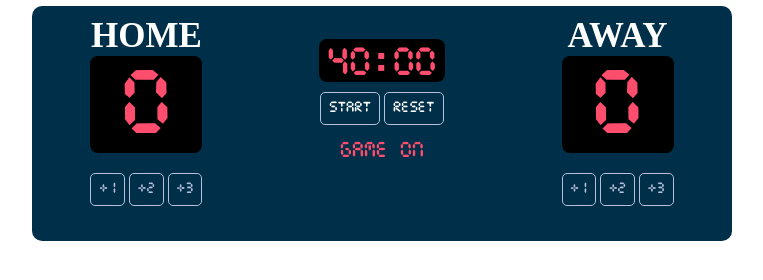
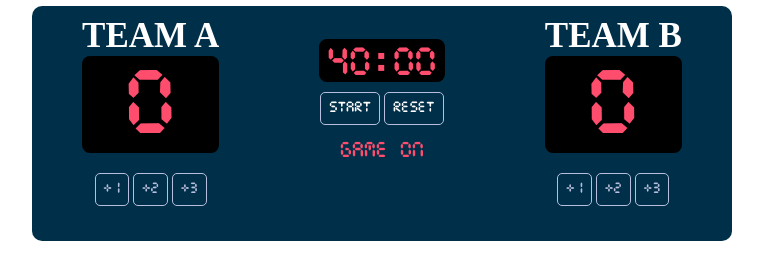
Before and after one commit to remoneteleporta/basketball-scoreboard, a plain HTML site: page index.html in a window 1280 px wide. Shown: the whole page, without its empty margins (258-1021 px from the left). Drawn offline with Linux system fonts and the light colour scheme.

Commit message:
Update Scoreboard Team names
Updating Scoreboards Team name headers

```diff
--- a/index.html
+++ b/index.html
@@ -5,7 +5,7 @@
     <body>
         <div class="container">
             <div>
-                <h3>HOME</h3>
+                <h3>TEAM A</h3>
                 <div class="scorecard">
                      <span id="homescore">0</span>
                 </div>
@@ -24,7 +24,7 @@
                 <div class="lead-display" id="leadMessage">Game On</div>
             </div>
             <div>
-                <h3>AWAY</h3>
+                <h3>TEAM B</h3>
                 <div class="scorecard">
                      <span id="guestscore">0</span>
                 </div>
```
